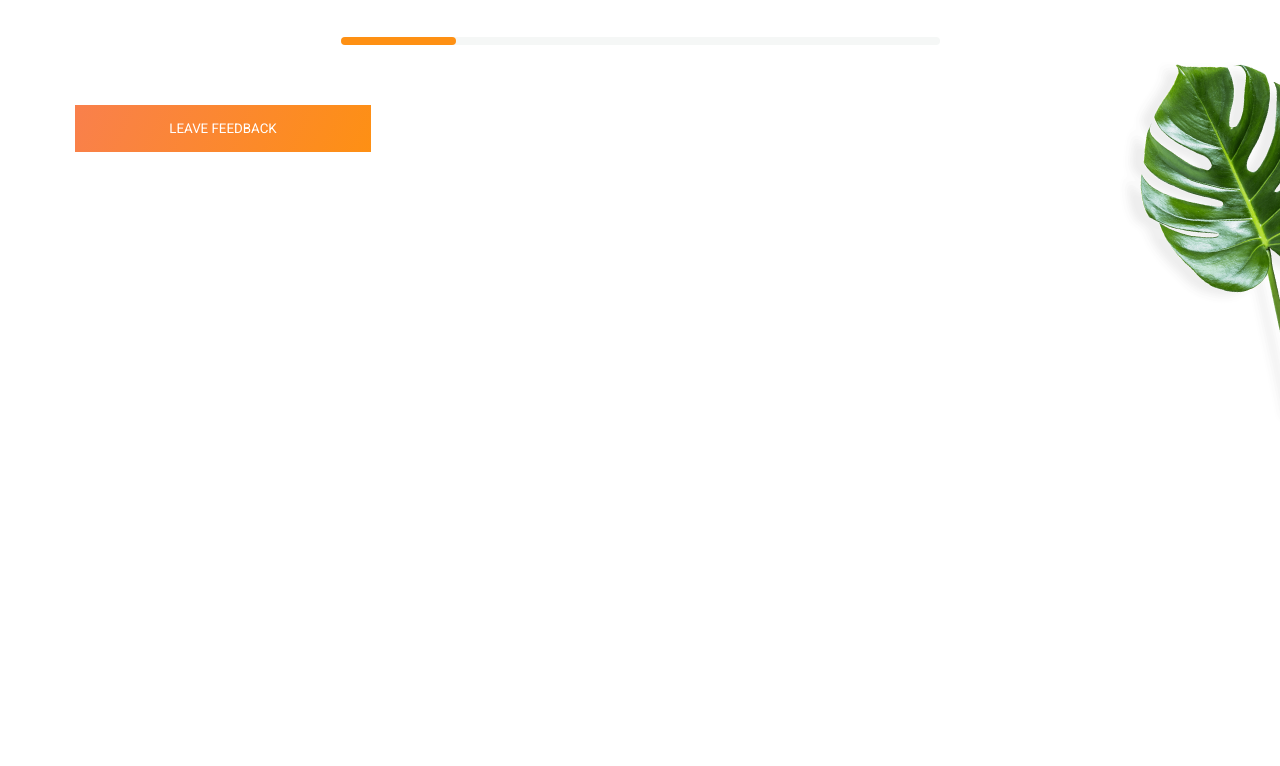
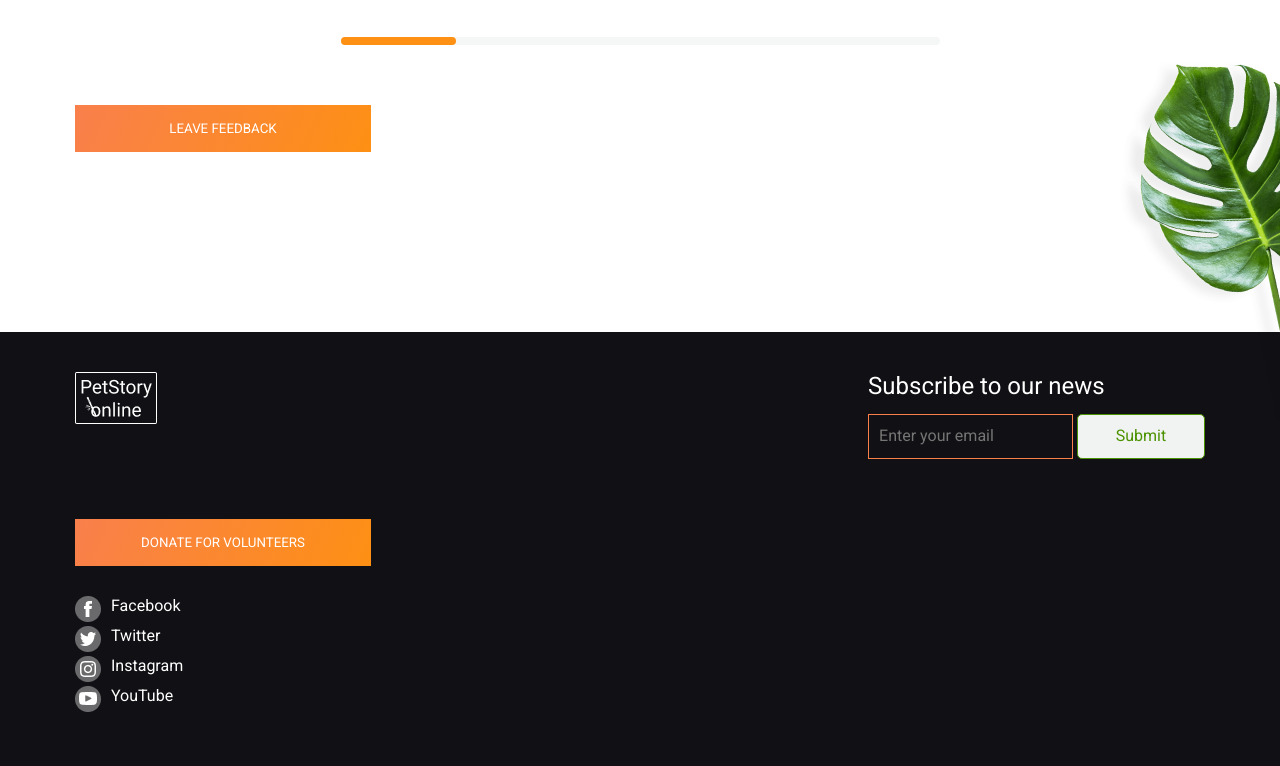
Before and after one commit to webolga/online-zoo, a plain HTML site: page pages/home/index.html in a window 1280 px wide. Shown: the part 4268-5034 px from the top of the page. Before the commit the page ends 4700 px from the top, so only its background shows below. Drawn offline with Linux system fonts and the light colour scheme.

Commit message:
feat: add footer

```diff
--- a/pages/home/index.html
+++ b/pages/home/index.html
@@ -240,6 +240,30 @@
     </div>
     <img src="../../assets/images/leav_foto.png" alt="leav" class="leav__foto">
   </section>
+  <footer class="footer">
+    <div class="container">
+      <div class="footer__wrapper">
+        <div class="footer__link">
+          <a href="index.html">
+            <img src="../../assets/images/logo_footer.png" alt="logo">
+          </a>
+        </div>
+        <div class="footer__forms">
+          <h4 class="footer__title">Subscribe to our news</h4>
+          <form action="#">
+            <input type="text" placeholder="Enter your email">
+            <button class="footer__button">Submit</button>
+          </form>
+        </div>
+      </div>
+      <button class="button button__testimonial">Donate for volunteers</button>
+      <ul class="footer__ul">
+        <li class="footer__li"><a href="https://www.facebook.com/"><div><img src="../../assets/images/facebook.png" alt="facebook"></div>Facebook</a><li></li>
+        <li class="footer__li"><a href="https://twitter.com/"><div><img src="../../assets/images/twitter.png" alt="twitter"></div>Twitter</a></li>
+        <li class="footer__li"><a href="https://instagram.com/"><div><img src="../../assets/images/instagram.png" alt="instagram"></div>Instagram</a></li>
+        <li class="footer__li"><a href="https://youtube.com/"><div><img src="../../assets/images/youtube.png" alt="youtube"></div>YouTube</a></li>
+      </ul>
+    </div>
+  </footer>
 </body>
-
 </html>
--- a/pages/home/style.css
+++ b/pages/home/style.css
@@ -436,3 +436,55 @@ button:hover {
     right: 0;
     bottom: -100px;
   }
+
+  .footer {
+    padding: 40px 0 50px 0;
+    background-color: #111115;
+  }
+
+  .footer__wrapper {
+    display: flex;
+    justify-content: space-between;
+  }
+
+  .footer__title {
+    font-weight: 400;
+    font-size: 24px;
+    line-height: 120%;
+    color: #FFFFFF;
+    margin-bottom: 14px;
+  }
+
+  input[type="text"] {
+    font-weight: 400;
+    font-size: 16px;
+    line-height: 140%;
+    color: #BDBDBD;
+    padding: 10px;
+    border: 1px solid #F9804B;
+    background-color: transparent;
+  }
+
+  .footer__button {
+    background: #F1F3F2;
+    border: 1px solid #4B9200;
+    border-radius: 5px;
+    padding: 10px;
+    font-weight: 400;
+    font-size: 16px;
+    line-height: 140%;
+    color: #4B9200;
+    min-width: 128px;
+  }
+
+  .footer__ul {
+    margin-top: 30px;
+  }
+
+  .footer__li a {
+    display: flex;
+  }
+
+  .footer__li div {
+    margin-right: 10px;
+  }
```
Also changed, not shown: assets/images/facebook.png (added), assets/images/instagram.png (added), assets/images/twitter.png (added), assets/images/youtube.png (added).
